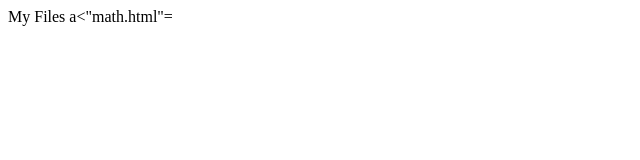
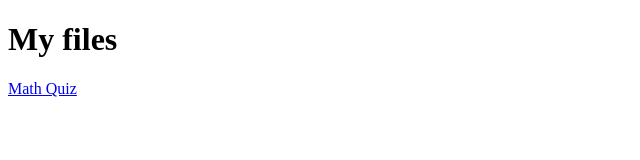
Before and after one commit to MaverickLowrey/MavericklLowreyFirstRepository, a plain HTML site: page index.html in a window 1280 px wide. Shown: the whole page, without its empty margins (0-640 px from the left). Drawn offline with Linux system fonts and the light colour scheme.

Commit message:
Update index.html

```diff
--- a/index.html
+++ b/index.html
@@ -1,6 +1,8 @@
 <!Doctype html>
 <body>
-My Files
-  a<"math.html"=
+  <h1>My files</h1>
+  <p>
+  <a href="math-quiz.html"=>Math Quiz</a>
+  </p>
 </body>
 </html>
```
